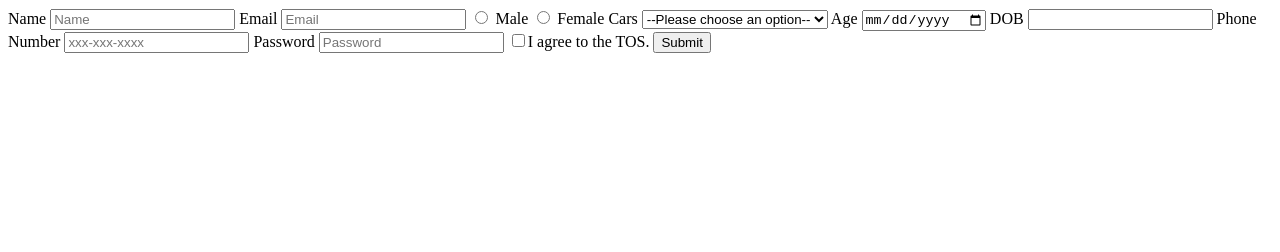
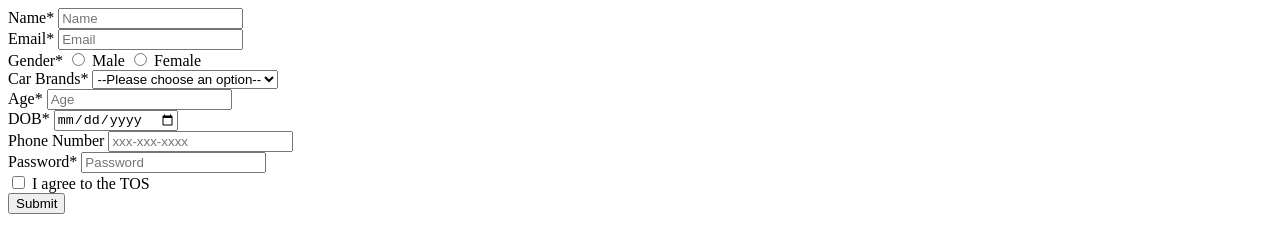
Before and after one commit to acciojob/signup-form-car-Prathamesh-Kulkarni01, a website: page main.html in a window 1280 px wide. Drawn offline with Linux system fonts and the light colour scheme.

Commit message:
created a submission

```diff
--- a/main.html
+++ b/main.html
@@ -8,43 +8,54 @@
 
 <body>
 	<!-- the entire body must be written by student -->
-	<form method="get">
-		<label for="name" >Name</label>
-		<input type="text" placeholder="Name" id="name" required/>
-		<label for="mail">Email</label>
-		<input type="mail" placeholder="Email" id="email" required/>
-		<input required type="radio" required value="Male" id="gender_m" name="gender"/>
-		<label for="gender_m">Male</label>
+	<form method="post">
+  <div>
+    <label for="name">Name*</label>
+    <input type="text" id="name" name="name" placeholder="Name" required>
+  </div>
+  <div>
+    <label for="email">Email*</label>
+    <input type="email" id="email" name="email" placeholder="Email" required>
+  </div>
+  <div>
+    <label>Gender*</label>
+    <input type="radio" id="gender_m" name="gender" value="male" required>
+    <label for="gender_m">Male</label>
+    <input type="radio" id="gender_f" name="gender" value="female" required>
+    <label for="gender_f">Female</label>
+  </div>
+  <div>
+    <label for="cars">Car Brands*</label>
+    <select id="cars" name="cars" required>
+      <option value="" disabled selected>--Please choose an option--</option>
+      <option value="BMW">BMW</option>
+      <option value="Audi">Audi</option>
+      <option value="Mercedez">Mercedez</option>
+    </select>
+  </div>
+  <div>
+    <label for="age">Age*</label>
+    <input type="number" id="age" name="age" placeholder="Age" required>
+  </div>
+  <div>
+    <label for="dob">DOB*</label>
+    <input type="date" id="dob" name="dob" required>
+  </div>
+  <div>
+    <label for="tel">Phone Number</label>
+    <input type="tel" id="tel" name="tel" placeholder="xxx-xxx-xxxx">
+  </div>
+  <div>
+    <label for="password">Password*</label>
+    <input type="password" id="password" name="password" placeholder="Password" required>
+  </div>
+  <div>
+    <input type="checkbox" id="tos" name="tos" required>
+    <label for="tos">I agree to the TOS</label>
+  </div>
+  <button type="submit">Submit</button>
+</form>
 
-		<input  required type="radio" value="Female" id="gender_f" name="gender"></input>
-		<label for="gender_f" >Female</label>
-		<label for="cars">Cars</label>
-
-		<select id="cars" aria-required>
-			<option>--Please choose an option--</option>
-			<option>BMW</option>
-			<option>Audi</option>
-			<option>Mercedez</option>
-		</select>
-		<label for="age">Age</label>
-
-		<input type="date" placeholder="Age" id="age" required/>
-		<label for="dob">DOB</label>
-
-		<input type="phone" id="dob"/>
-		<label for="tel">Phone Number</label>
-
-		<input type="password" placeholder="xxx-xxx-xxxx" id="tel"/>
-		<label for="password">Password</label>
-
-		<input type="password" id="password" placeholder="Password" required/>
-
-
-		<input type="checkbox" id="tos">I agree to the TOS.</input>
-
-
-		<button type="submit">Submit</button>
-	</form>
     <script type="text/javascript" src="./script.js">
 </script>
 
```
